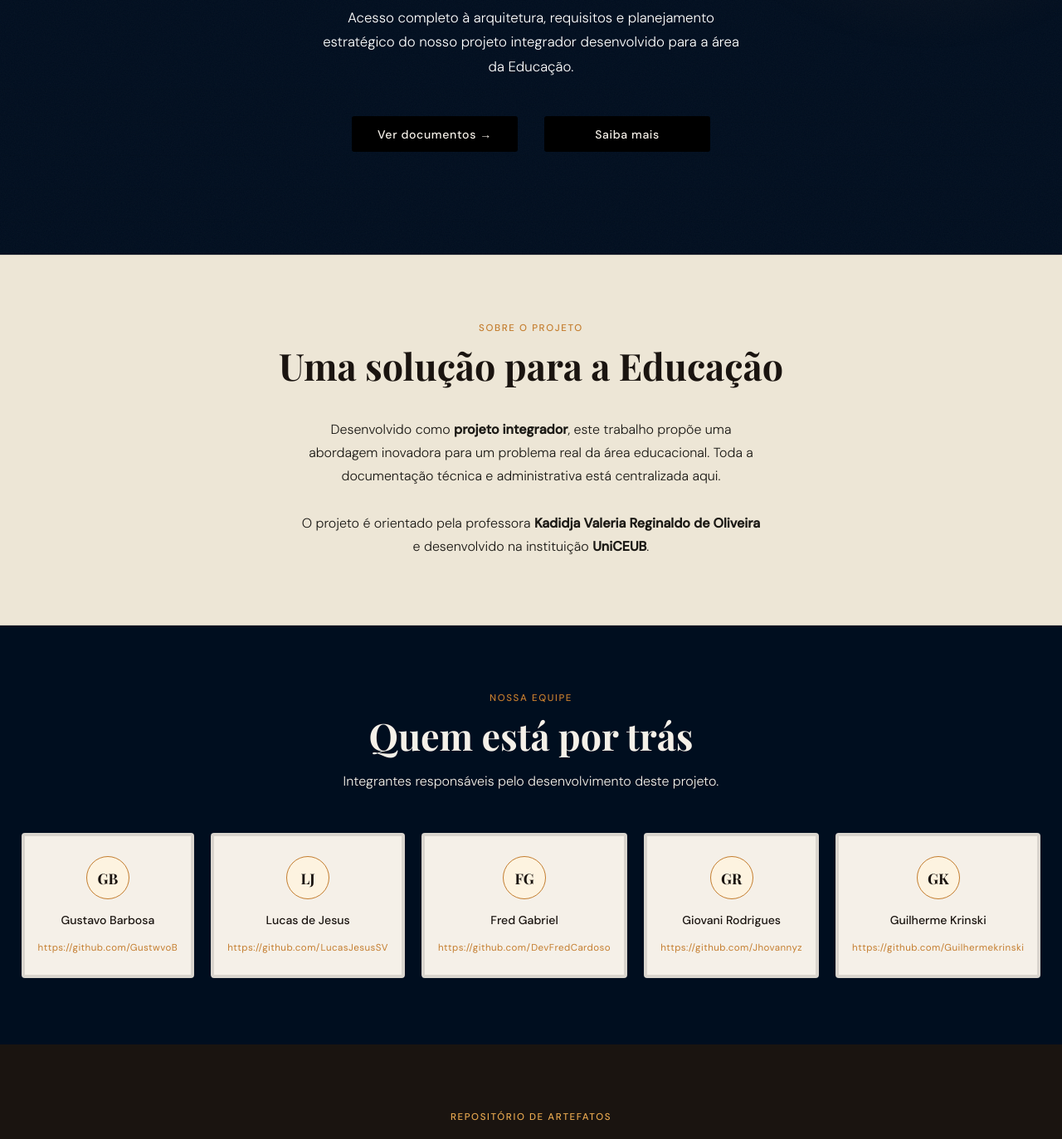
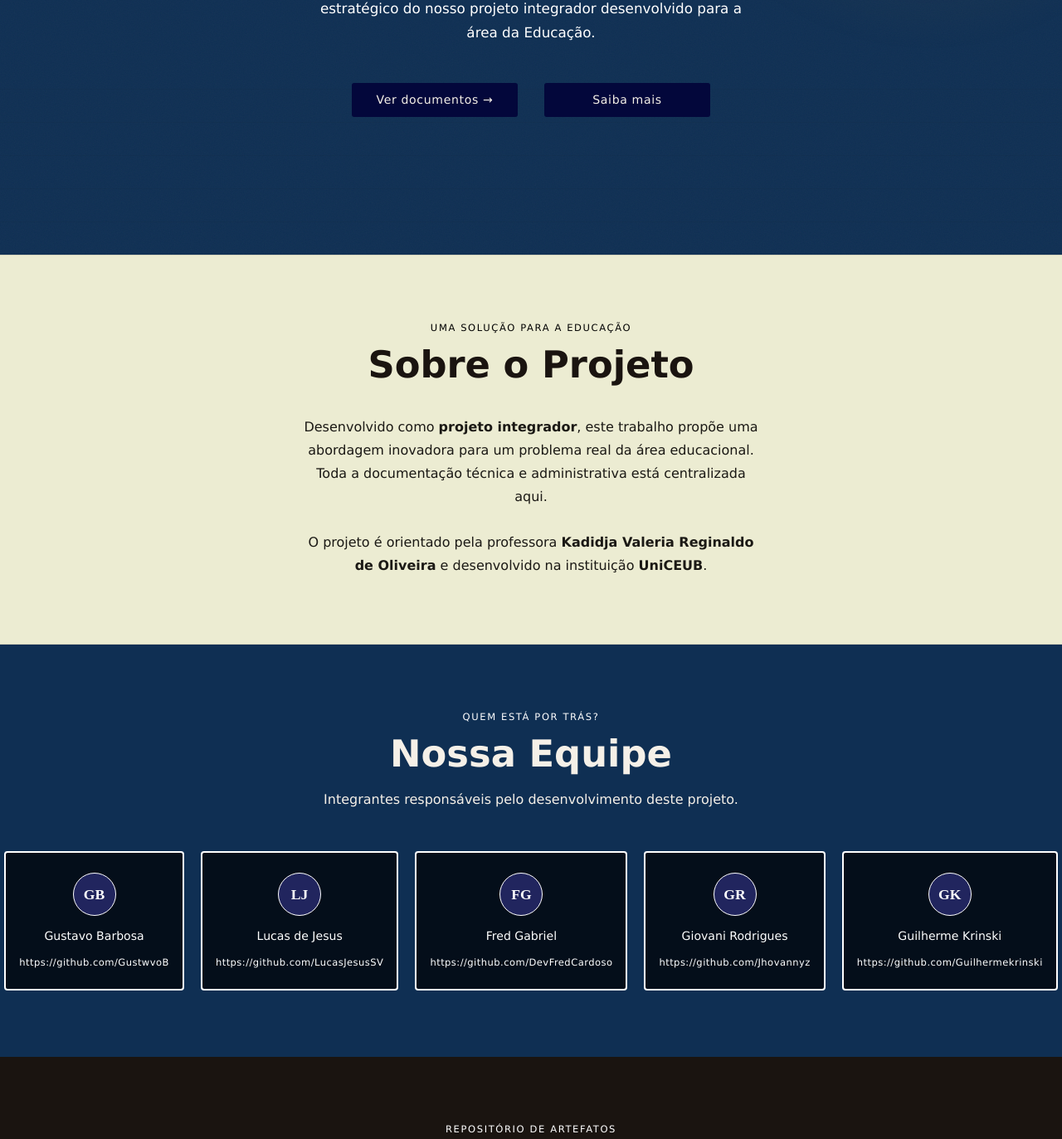
Before and after one commit to GustwvoB/Gremio_Digital---Documentacao, a plain HTML site: page index.html in a window 1280 px wide. Shown: the part 493-1866 px from the top of the page at 83% size. Drawn offline with nearby package versions, Linux system fonts and the light colour scheme; a web font is replaced by a local one.

Commit message:
segundo commit

```diff
--- a/index.html
+++ b/index.html
@@ -4,9 +4,6 @@
   <meta charset="UTF-8" />
   <meta name="viewport" content="width=device-width, initial-scale=1.0" />
   <title>Grêmio Digital - Documentação</title>
-  <link rel="preconnect" href="https://fonts.googleapis.com" />
-  <link rel="preconnect" href="https://fonts.gstatic.com" crossorigin />
-  <link href="https://fonts.googleapis.com/css2?family=Playfair+Display:ital,wght@0,400;0,700;1,400&family=DM+Sans:wght@300;400;500&display=swap" rel="stylesheet" />
   <link rel="stylesheet" href="style.css">
 </head>
 <body>
@@ -48,8 +45,8 @@
   <!-- SOBRE -->
   <section id="sobre">
       <div class="reveal">
-        <p class="section-label">Sobre o projeto</p>
-        <h2 class="section-title">Uma solução para a Educação</h2>
+        <p class="section-label">Uma solução para a Educação</p>
+        <h2 class="section-title">Sobre o Projeto</h2>
         <br>
         <p class="section-desc">
           Desenvolvido como <strong>projeto integrador</strong>, este trabalho propõe uma abordagem inovadora para um problema real da área educacional. Toda a documentação técnica e administrativa está centralizada aqui.
@@ -67,8 +64,8 @@
   <section>
     <div id="equipe">
       <div class="equipe-header reveal">
-        <p class="section-label">Nossa equipe</p>
-        <h2 class="section-title-equipe">Quem está por trás</h2>
+        <p class="section-white">Quem está por trás?</p>
+        <h2 class="section-title-equipe">Nossa Equipe</h2>
         <p class="section-desc-equipe">Integrantes responsáveis pelo desenvolvimento deste projeto.</p>
       </div>
 
@@ -106,8 +103,8 @@
   <!-- DOCUMENTOS -->
   <section id="documentos">
     <div class="docs-header reveal">
-      <p class="section-label" style="color:var(--amber-light)">Repositório de artefatos</p>
-      <h2 class="section-title">Documentos do projeto</h2>
+      <p class="section-white">Repositório de artefatos</p>
+      <h2 class="section-title">Documentação</h2>
       <p class="section-desc">Toda a documentação técnica e administrativa produzida ao longo do desenvolvimento.</p>
     </div>
 
@@ -163,7 +160,7 @@
         </div>
       </a>
 
-      <a href="docs/Lista How Might We - Grêmio Digital.pdf" target="_blank" class="doc-card">
+      <a href="docs/Lista How Might We.pdf" target="_blank" class="doc-card">
         <div class="doc-icon">LHMW</div>
         <p class="doc-title">Lista How Might We</p>
         <p class="doc-desc">Perguntas "Como Poderíamos" levantadas para transformar desafios identificados em oportunidades de solução.</p>
@@ -193,10 +190,20 @@
         </div>
       </a>
 
-      <a href="docs/Mapa de Empatia - Grêmio Digital.pdf" target="_blank" class="doc-card">
+      <a href="docs/Mapa de Empatia - Estudante da Escola Pública.pdf" target="_blank" class="doc-card">
         <div class="doc-icon">ME</div>
         <p class="doc-title">Mapa de Empatia</p>
         <p class="doc-desc">Análise do perfil do usuário: o que pensa, sente, vê e ouve no contexto educacional abordado.</p>
+        <div class="doc-footer">
+          <span class="doc-tag">PDF</span>
+          <span class="doc-action">Ver →</span>
+        </div>
+      </a>
+
+      <a href="docs/Documento Técnico - Sprint 2.pdf" target="_blank" class="doc-card">
+        <div class="doc-icon">DT</div>
+        <p class="doc-title">Documento Técnico</p>
+        <p class="doc-desc">Planejamento da Sprint 2 - Checklist</p>
         <div class="doc-footer">
           <span class="doc-tag">PDF</span>
           <span class="doc-action">Ver →</span>
--- a/style.css
+++ b/style.css
@@ -2,10 +2,10 @@
 
     :root {
       --ink: #1a1410;
-      --paper: #f5f0e8;
-      --paper-warm: #ede6d6;
-      --amber: #c47d2e;
-      --amber-light: #e8a84f;
+      --paper: rgb(245, 240, 232);
+      --paper-warm: #ececd2;
+      --amber: #000000;
+      --amber-light: #03073b; /* Central */
       --amber-pale: #fdf3e0;
       --teal: #2a5c5c;
       --teal-light: #3d8080;
@@ -17,8 +17,8 @@
     html { scroll-behavior: smooth; }
 
     body {
-      font-family: 'DM Sans', sans-serif;
-      background: rgb(0, 14, 31);
+      font-family: Verdana, Geneva, Tahoma, sans-serif;
+      background: rgb(15, 47, 83);
       color: var(--ink);
       min-height: 100vh;
       overflow-x: hidden;
@@ -49,13 +49,13 @@
       align-items: center;
       justify-content: space-between;
       padding: 1.1rem 3rem;
-      background: rgba(245,240,232,0.88);
+      background: rgb(245, 240, 232);
       backdrop-filter: blur(14px);
       border-bottom: 0.5px solid var(--border);
     }
 
     .nav-logo {
-      font-family: 'Playfair Display', serif;
+      font-family: Verdana, Geneva, Tahoma, sans-serif;
       font-size: 1rem;
       font-weight: 700;
       letter-spacing: 0.02em;
@@ -131,8 +131,8 @@
       font-weight: 500;
       letter-spacing: 0.14em;
       text-transform: uppercase;
-      color: var(--amber-light);
-      border: 1px solid var(--amber-light);
+      color: #ffffff;
+      border: 1px solid #ffffff;
       border-radius: 100px;
       padding: 0.35rem 1rem;
       margin-bottom: 2rem;
@@ -148,7 +148,7 @@
       margin-bottom: 1.5rem;
       animation: fadeUp 0.6s 0.1s ease both;
       margin-inline: auto;
-      color: white;
+      color: rgb(255, 255, 255);
     }
 
     .hero-title em {
@@ -179,7 +179,7 @@
       display: inline-flex;
       align-items: center;
       gap: 0.5rem;
-      background: black;
+      background: #03073b;
       color: var(--paper);
       text-decoration: none;
       font-size: 0.88rem;
@@ -196,7 +196,7 @@
       display: inline-flex;
       align-items: center;
       gap: 0.5rem;
-      background: black;
+      background: #03073b;
       color: var(--paper);
       text-decoration: none;
       font-size: 0.88rem;
@@ -274,13 +274,23 @@
       font-weight: 500;
       letter-spacing: 0.14em;
       text-transform: uppercase;
-      color: var(--amber);
+      color: #000000;
+      margin-bottom: 0.75rem;
+    }
+
+    .section-white {
+      text-align: center;
+      font-size: 0.72rem;
+      font-weight: 500;
+      letter-spacing: 0.14em;
+      text-transform: uppercase;
+      color: #ffffff;
       margin-bottom: 0.75rem;
     }
 
     .section-title {
       text-align: center;
-      font-family: 'Playfair Display', serif;
+      font-family: 'Lucida Sans', 'Lucida Sans Regular', 'Lucida Grande', 'Lucida Sans Unicode', Geneva, Verdana, sans-serif;
       font-size: clamp(2rem, 3.5vw, 2.8rem);
       font-weight: 700;
       margin-bottom: 1rem;
@@ -289,7 +299,7 @@
 
     .section-title-equipe  {
       text-align: center;
-      font-family: 'Playfair Display', serif;
+      font-family: 'Lucida Sans', 'Lucida Sans Regular', 'Lucida Grande', 'Lucida Sans Unicode', Geneva, Verdana, sans-serif;
       font-size: clamp(2rem, 3.5vw, 2.8rem);
       font-weight: 700;
       margin-bottom: 1rem;
@@ -383,32 +393,33 @@
     }
 
     .team-card {
-      border: 4px solid var(--border);
+      border: 2px solid rgb(255, 255, 255);
       border-radius: 4px;
       padding: 1.5rem 1rem;
       text-align: center;
-      background: var(--paper);
+      background: rgba(0, 0, 0, 0.685);
       transition: border-color 0.2s, transform 0.2s;
+      color: white;
     }
 
     .team-card:hover {
-      border-color: var(--amber);
-      transform: translateY(-3px);
+      border-color: rgb(2, 8, 66);
+      transform: translateY(10px);
     }
 
     .team-avatar {
       width: 52px;
       height: 52px;
       border-radius: 50%;
-      background: var(--amber-pale);
-      border: 1.5px solid var(--amber);
+      background: #21255e;
+      border: 1.5px solid white;
       display: flex;
       align-items: center;
       justify-content: center;
       font-family: 'Playfair Display', serif;
       font-size: 1.1rem;
       font-weight: 700;
-      color: var(--ink);
+      color: white;
       margin: 0 auto 1rem;
     }
 
@@ -428,7 +439,7 @@
       display: inline-block;
       margin-top: 0.75rem;
       font-size: 0.72rem;
-      color: var(--amber);
+      color: white;
       text-decoration: none;
       letter-spacing: 0.04em;
       transition: opacity 0.2s;
@@ -464,7 +475,7 @@
     }
 
     .doc-card {
-      background: var(--ink);
+      background: rgba(0, 0, 0, 0.685);
       padding: 1.75rem 1.5rem;
       display: flex;
       flex-direction: column;
@@ -482,7 +493,7 @@
       height: 36px;
       border-radius: 3px;
       background: rgba(196,125,46,0.15);
-      border: 0.5px solid rgba(196,125,46,0.3);
+      border: 0.5px solid rgb(255, 255, 255);
       display: flex;
       align-items: center;
       justify-content: center;
@@ -490,7 +501,7 @@
       font-weight: 500;
       letter-spacing: 0.06em;
       text-transform: uppercase;
-      color: var(--amber-light);
+      color: white;
     }
 
     .doc-title {
@@ -526,7 +537,7 @@
 
     .doc-action {
       font-size: 0.75rem;
-      color: var(--amber-light);
+      color: rgb(245, 240, 232);
       text-decoration: none;
       display: flex;
       align-items: center;
@@ -553,6 +564,7 @@
       font-size: 0.78rem;
       color: var(--muted);
       font-weight: 300;
+      font-family: Verdana, Geneva, Tahoma, sans-serif;
     }
 
     /* ── ANIMATIONS ── */
```
Also changed, not shown: 8 other files.
